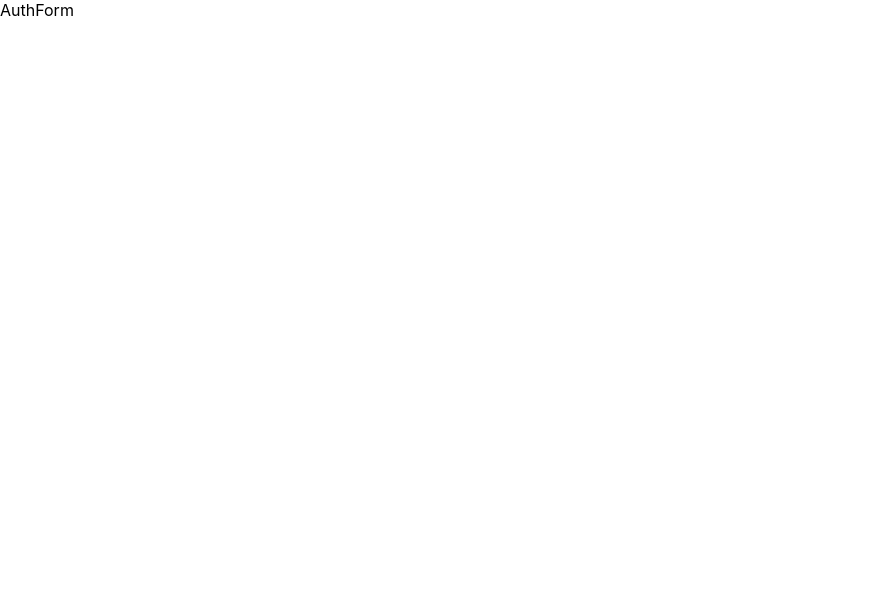
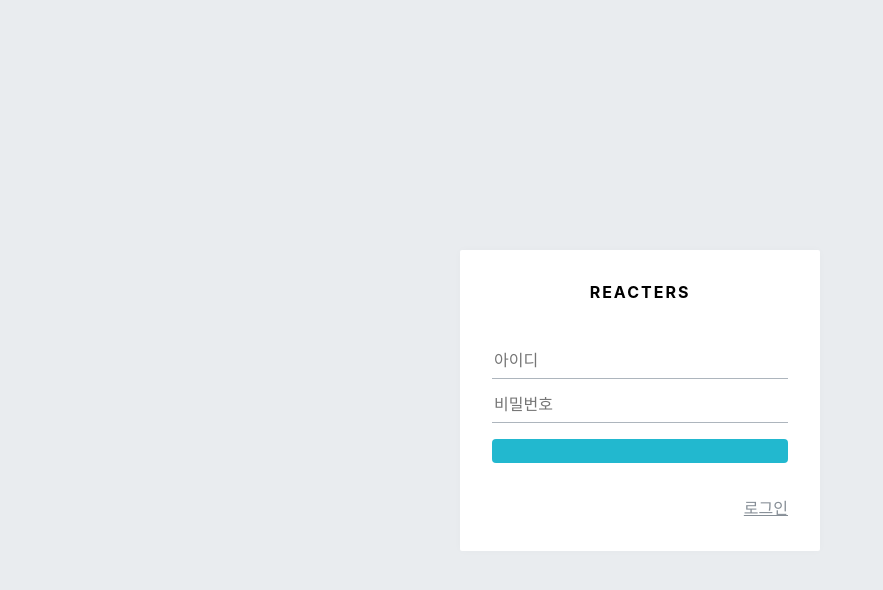
Before and after one commit to NamSeonWoong/blog-frontend, a React (Create React App) app: page /login in a window 1280 px wide. Shown: the top 590 px of the page, without its empty margins (0-883 px from the left). Built offline with nearby package versions, Linux system fonts and the light colour scheme.

Commit message:
Authform,template 완성

```diff
--- a/src/components/auth/AuthForm.js
+++ b/src/components/auth/AuthForm.js
@@ -1,14 +1,120 @@
 import React from 'react';
 import styled from 'styled-components';
+import { Link } from 'react-router-dom';
+import palette from '../../lib/styles/palette';
+import Button from '../common/Button';
 
-const AuthFormBlock = styled.div``;
+/**
+ * 회원가입 또는 로그인 폼을 보여줍니다.
+ */
 
-const AuthForm = () => {
-    return (
-        <AuthFormBlock>
-            AuthForm
-        </AuthFormBlock>
-    );
+const AuthFormBlock = styled.div`
+  h3 {
+    margin: 0;
+    color: ${palette.gray[8]};
+    margin-bottom: 1rem;
+  }
+`;
+
+/**
+ * 스타일링된 input
+ */
+const StyledInput = styled.input`
+  font-size: 1rem;
+  border: none;
+  border-bottom: 1px solid ${palette.gray[5]};
+  padding-bottom: 0.5rem;
+  outline: none;
+  width: 100%;
+  &:focus {
+    color: $oc-teal-7;
+    border-bottom: 1px solid ${palette.gray[7]};
+  }
+  & + & {
+    margin-top: 1rem;
+  }
+`;
+
+/**
+ * 폼 하단에 로그인 혹은 회원가입 링크를 보여줌
+ */
+const Footer = styled.div`
+  margin-top: 2rem;
+  text-align: right;
+  a {
+    color: ${palette.gray[6]};
+    text-decoration: underline;
+    &:hover {
+      color: ${palette.gray[9]};
+    }
+  }
+`;
+
+const ButtonWithMarginTop = styled(Button)`
+  margin-top: 1rem;
+`;
+
+const textMap = {
+  login: '로그인',
+  register: '회원가입'
+};
+
+/**
+ * 에러를 보여줍니다
+ */
+const ErrorMessage = styled.div`
+  color: red;
+  text-align: center;
+  font-size: 0.875rem;
+  margin-top: 1rem;
+`;
+
+const AuthForm = ({ type, form, onChange, onSubmit, error }) => {
+  const text = textMap[type];
+  return (
+    <AuthFormBlock>
+      <h3>{text}</h3>
+      <form onSubmit={onSubmit}>
+        <StyledInput
+          autoComplete="username"
+          name="username"
+          placeholder="아이디"
+          type="password"
+        //   onChange={onChange}
+        //   value={form.username}
+        />
+        <StyledInput
+          autoComplete="new-password"
+          name="password"
+          placeholder="비밀번호"
+          type="password"
+        //   onChange={onChange}
+        //   value={form.password}
+        />
+        {type === 'register' && (
+          <StyledInput
+            autoComplete="new-password"
+            name="passwordConfirm"
+            placeholder="비밀번호 확인"
+            type="password"
+            onChange={onChange}
+            value={form.passwordConfirm}
+          />
+        )}
+        {error && <ErrorMessage>{error}</ErrorMessage>}
+        <ButtonWithMarginTop cyan fullWidth style={{ marginTop: '1rem' }}>
+          {text}
+        </ButtonWithMarginTop>
+      </form>
+      <Footer>
+        {type === 'login' ? (
+          <Link to="/register">회원가입</Link>
+        ) : (
+          <Link to="/login">로그인</Link>
+        )}
+      </Footer>
+    </AuthFormBlock>
+  );
 };
 
 export default AuthForm;
--- a/src/components/auth/AuthTemplate.js
+++ b/src/components/auth/AuthTemplate.js
@@ -1,14 +1,54 @@
 import React from 'react';
 import styled from 'styled-components';
+import palette from '../../lib/styles/palette';
+import { Link } from 'react-router-dom';
 
-const AuthTemplateBlock = styled.div``;
+/**
+ * 회원가입 / 로그인 페이지의 레이아웃을 담당하는 컴포넌트입니다.
+ */
 
-const AuthTemplate = ({children}) => {
-    return (
-        <AuthTemplateBlock>
-            {children}
-        </AuthTemplateBlock>
-    );
+/* 화면 전체를 채움 */
+const AuthTemplateBlock = styled.div`
+  position: absolute;
+  left: 0;
+  top: 0;
+  bottom: 0;
+  right: 0;
+  background: ${palette.gray[2]};
+  /* flex로 내부 내용 중앙 정렬 */
+  display: flex;
+  flex-direction: column;
+  justify-content: center;
+  align-items: center;
+`;
+
+/* 흰색 박스 */
+const WhiteBox = styled.div`
+  .logo-area {
+    display: block;
+    padding-bottom: 2rem;
+    text-align: center;
+    font-weight: bold;
+    letter-spacing: 2px;
+  }
+  box-shadow: 0 0 8px rgba(0, 0, 0, 0.025);
+  padding: 2rem;
+  width: 360px;
+  background: white;
+  border-radius: 2px;
+`;
+
+const AuthTemplate = ({ children }) => {
+  return (
+    <AuthTemplateBlock>
+      <WhiteBox>
+        <div className="logo-area">
+          <Link to="/">REACTERS</Link>
+        </div>
+        {children}
+      </WhiteBox>
+    </AuthTemplateBlock>
+  );
 };
 
 export default AuthTemplate;
--- a/src/components/common/Button.js
+++ b/src/components/common/Button.js
@@ -1,9 +1,8 @@
 import React from 'react';
 import styled, { css } from 'styled-components';
-import { Link } from 'react-router-dom';
 import palette from '../../lib/styles/palette';
 
-const buttonStyle = css`
+const StyledButton = styled.button`
   border: none;
   border-radius: 4px;
   font-size: 1rem;
@@ -37,20 +36,6 @@ const buttonStyle = css`
     `}
 `;
 
-const StyledButton = styled.button`
-  ${buttonStyle}
-`;
-
-const StyledLink = styled(Link)`
-  ${buttonStyle}
-`;
-
-const Button = props => {
-  return props.to ? (
-    <StyledLink {...props} cyan={props.cyan ? 1 : 0} />
-  ) : (
-    <StyledButton {...props} />
-  );
-};
+const Button = props => <StyledButton {...props} />;
 
 export default Button;
```
